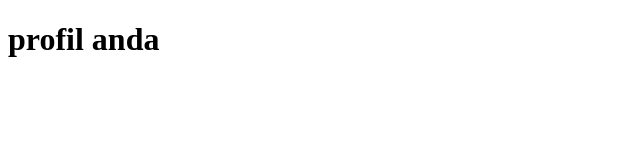
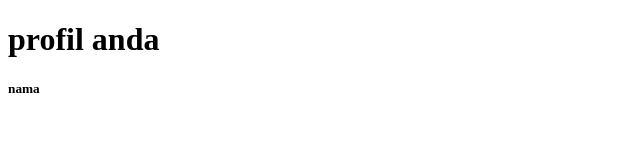
Before and after one commit to Fathuralbay/itsupp, a plain HTML site: page profil.html in a window 1280 px wide. Shown: the full height of the page, 0-640 px from the left. Drawn offline with Linux system fonts and the light colour scheme.

Commit message:
Add name header to profil.html

```diff
--- a/profil.html
+++ b/profil.html
@@ -6,4 +6,5 @@
 
 <body>
     <h1>profil anda</h1>
+    <h5>nama</h5>
 </body>
```
